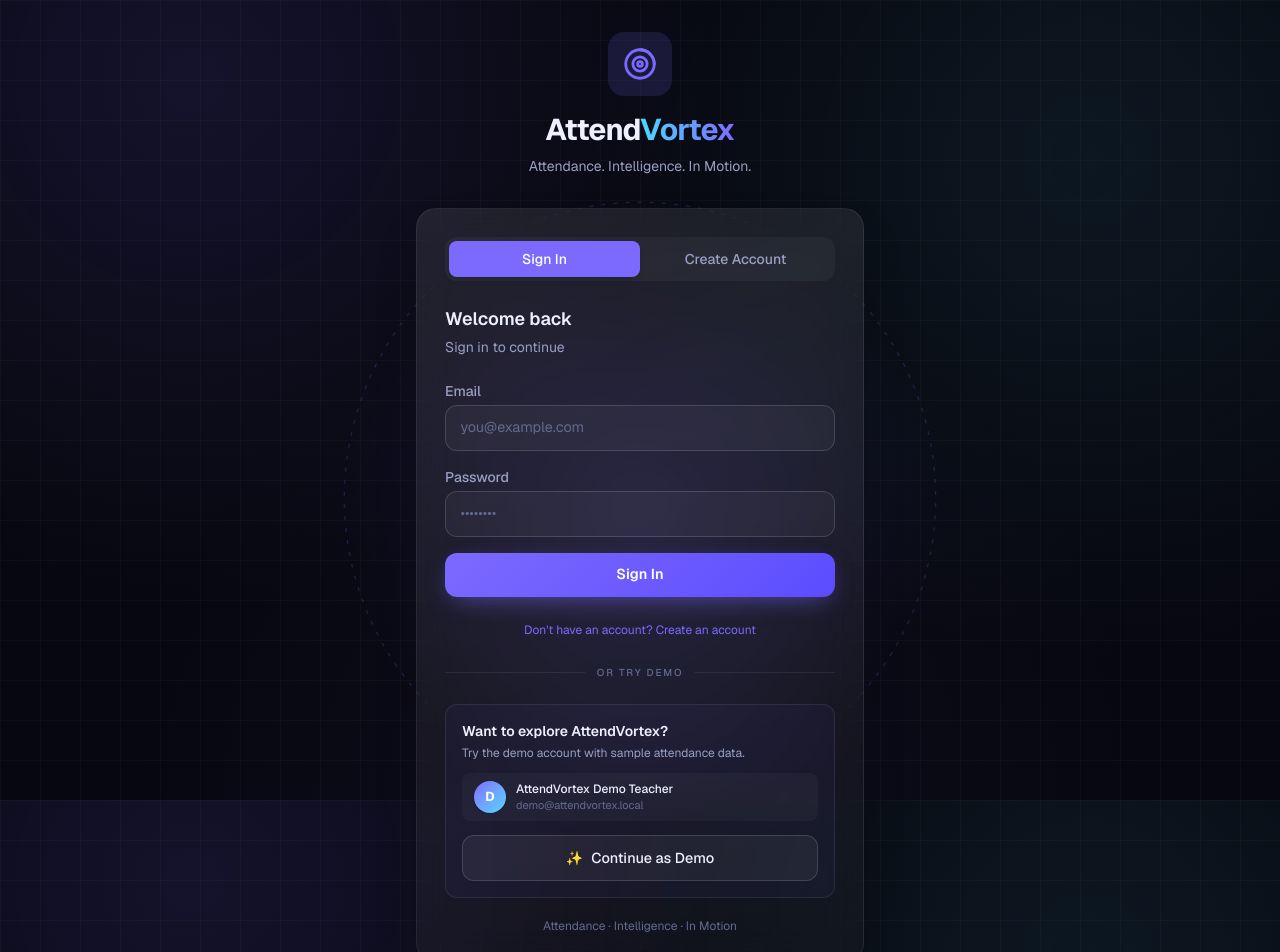
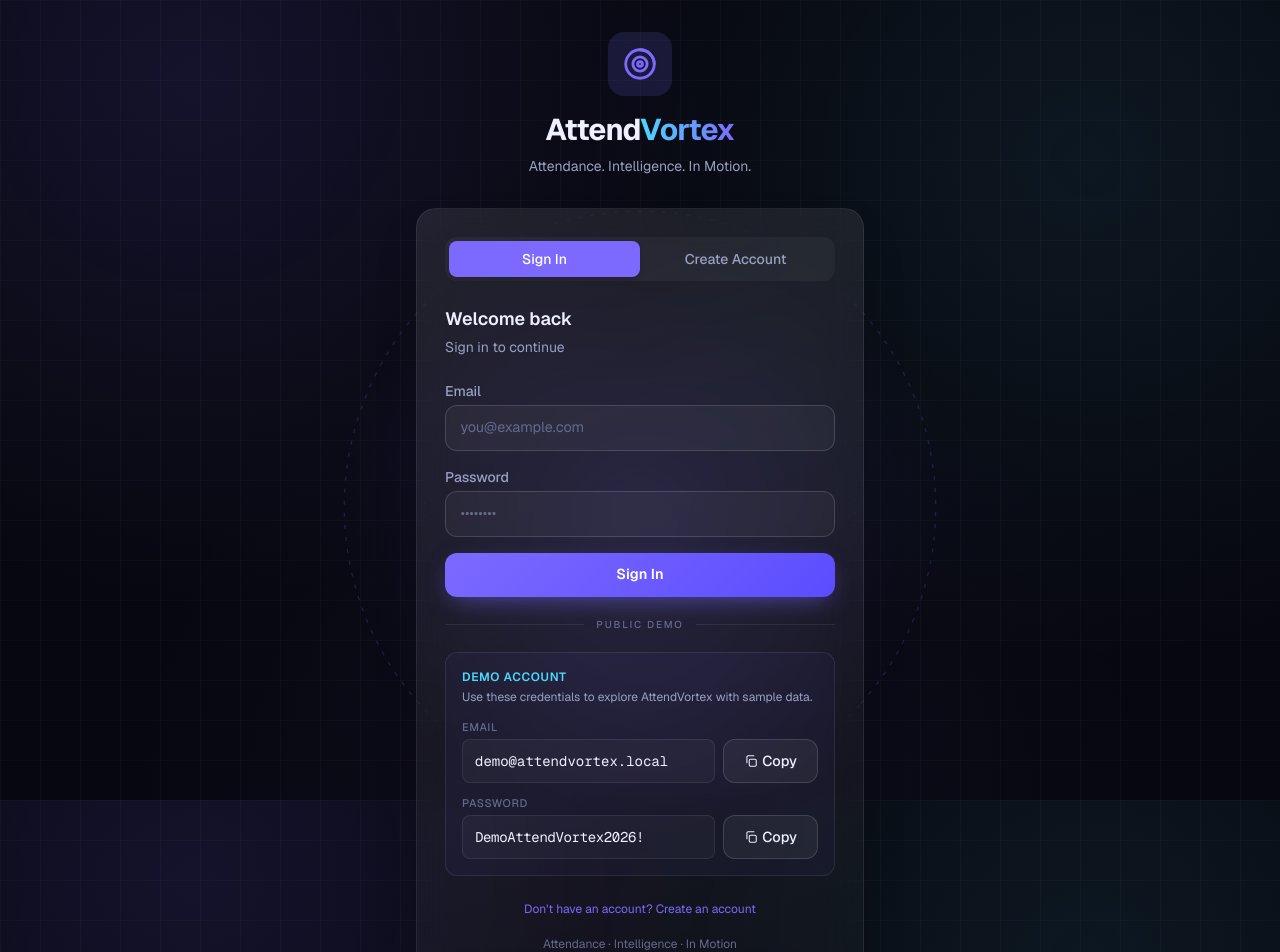
Before and after one commit to Adityaparida123/ClassVortex, a Next.js app in the folder frontend/: page /login in a window 1280 px wide. Shown: the top 952 px of the page. Built offline with nearby package versions, Linux system fonts and the light colour scheme.

Commit message:
feat: show public demo credentials on login page with copy buttons

```diff
--- a/frontend/app/login/page.tsx
+++ b/frontend/app/login/page.tsx
@@ -9,8 +9,10 @@ import { animateIn, continuousRotate } from "@/animations/index";
 import { prefersReducedMotion } from "@/lib/utils";
 import Icon from "@/components/ui/Icon";
 
+type CopyTarget = "email" | "password" | null;
+
 export default function LoginPage() {
-  const { login, loginDemo, register, isAuthenticated } = useAuth(false);
+  const { login, register, isAuthenticated } = useAuth(false);
   const router = useRouter();
   const [mode, setMode] = useState<"signin" | "register">("signin");
   const [name, setName] = useState("");
@@ -19,8 +21,7 @@ export default function LoginPage() {
   const [role, setRole] = useState("teacher");
   const [loading, setLoading] = useState(false);
   const [error, setError] = useState<string | null>(null);
-  const [demoLoading, setDemoLoading] = useState(false);
-  const [demoError, setDemoError] = useState<string | null>(null);
+  const [copied, setCopied] = useState<CopyTarget>(null);
 
   const logoRef = useRef<HTMLDivElement>(null);
   const formRef = useRef<HTMLFormElement>(null);
@@ -41,10 +42,15 @@ export default function LoginPage() {
     }
   }, []);
 
+  useEffect(() => {
+    if (!copied) return;
+    const t = window.setTimeout(() => setCopied(null), 1500);
+    return () => window.clearTimeout(t);
+  }, [copied]);
+
   const handleSubmit = async (e: FormEvent) => {
     e.preventDefault();
     setError(null);
-    setDemoError(null);
     setLoading(true);
     try {
       if (mode === "register") {
@@ -60,23 +66,30 @@ export default function LoginPage() {
     }
   };
 
-  const handleDemoLogin = async () => {
-    setDemoError(null);
-    setError(null);
-    setDemoLoading(true);
+  const handleCopy = async (target: Exclude<CopyTarget, null>) => {
+    const value = target === "email" ? DEMO_ACCOUNT.email : DEMO_ACCOUNT.password;
     try {
-      await loginDemo();
-    } catch (err) {
-      const apiErr = err as ApiError;
-      setDemoError(apiErr.message || "Demo login unavailable. Please try again later.");
-    } finally {
-      setDemoLoading(false);
+      if (typeof navigator !== "undefined" && navigator.clipboard?.writeText) {
+        await navigator.clipboard.writeText(value);
+      } else {
+        const ta = document.createElement("textarea");
+        ta.value = value;
+        ta.style.position = "fixed";
+        ta.style.opacity = "0";
+        document.body.appendChild(ta);
+        ta.select();
+        document.execCommand("copy");
+        document.body.removeChild(ta);
+      }
+      setCopied(target);
+    } catch {
+      setCopied(null);
     }
   };
 
   const toggleMode = () => {
     setError(null);
-    setDemoError(null);
+    setCopied(null);
     setMode((prev) => (prev === "signin" ? "register" : "signin"));
   };
 
@@ -119,7 +132,7 @@ export default function LoginPage() {
           <div className="mb-6 flex rounded-xl bg-[rgba(255,255,255,0.04)] p-1">
             <button
               type="button"
-              onClick={() => { setMode("signin"); setError(null); setDemoError(null); }}
+              onClick={() => { setMode("signin"); setError(null); setCopied(null); }}
               className={`flex-1 rounded-lg py-2 text-sm font-medium transition-all ${
                 mode === "signin"
                   ? "bg-[var(--primary)] text-white shadow-md"
@@ -130,7 +143,7 @@ export default function LoginPage() {
             </button>
             <button
               type="button"
-              onClick={() => { setMode("register"); setError(null); setDemoError(null); }}
+              onClick={() => { setMode("register"); setError(null); setCopied(null); }}
               className={`flex-1 rounded-lg py-2 text-sm font-medium transition-all ${
                 mode === "register"
                   ? "bg-[var(--primary)] text-white shadow-md"
@@ -233,7 +246,96 @@ export default function LoginPage() {
             )}
           </button>
 
-          <div className="mt-5 text-center">
+          {DEMO_MODE && mode === "signin" && (
+            <>
+              <div className="my-5 flex items-center gap-3">
+                <div className="h-px flex-1 bg-[var(--border)]" />
+                <span className="text-[10px] font-medium uppercase tracking-[0.18em] text-[var(--text-faint)]">
+                  Public Demo
+                </span>
+                <div className="h-px flex-1 bg-[var(--border)]" />
+              </div>
+
+              <div className="rounded-xl border border-[var(--border)] bg-[rgba(124,106,255,0.05)] p-4">
+                <h3 className="text-xs font-semibold uppercase tracking-wider text-[var(--primary-2)]">
+                  Demo Account
+                </h3>
+                <p className="mt-1 text-xs text-[var(--text-muted)]">
+                  Use these credentials to explore AttendVortex with sample data.
+                </p>
+
+                {/* Email row */}
+                <div className="mt-3.5">
+                  <div className="mb-1 flex items-center justify-between">
+                    <label className="text-[11px] font-medium uppercase tracking-wider text-[var(--text-faint)]">
+                      Email
+                    </label>
+                  </div>
+                  <div className="flex items-stretch gap-2">
+                    <div className="flex min-w-0 flex-1 items-center rounded-lg border border-[var(--border)] bg-[rgba(255,255,255,0.03)] px-3 py-2">
+                      <span className="truncate text-sm font-mono text-[var(--text)]">
+                        {DEMO_ACCOUNT.email}
+                      </span>
+                    </div>
+                    <button
+                      type="button"
+                      onClick={() => handleCopy("email")}
+                      className="btn-ghost shrink-0 px-3 py-2 text-xs"
+                      aria-label="Copy demo email"
+                    >
+                      {copied === "email" ? (
+                        <span className="flex items-center gap-1 text-[var(--success)]">
+                          <Icon name="check" size={14} />
+                          Copied
+                        </span>
+                      ) : (
+                        <span className="flex items-center gap-1">
+                          <Icon name="copy" size={14} />
+                          Copy
+                        </span>
+                      )}
+                    </button>
+                  </div>
+                </div>
+
+                {/* Password row */}
+                <div className="mt-3">
+                  <div className="mb-1 flex items-center justify-between">
+                    <label className="text-[11px] font-medium uppercase tracking-wider text-[var(--text-faint)]">
+                      Password
+                    </label>
+                  </div>
+                  <div className="flex items-stretch gap-2">
+                    <div className="flex min-w-0 flex-1 items-center rounded-lg border border-[var(--border)] bg-[rgba(255,255,255,0.03)] px-3 py-2">
+                      <span className="truncate text-sm font-mono tracking-tight text-[var(--text)]">
+                        {DEMO_ACCOUNT.password}
+                      </span>
+                    </div>
+                    <button
+                      type="button"
+                      onClick={() => handleCopy("password")}
+                      className="btn-ghost shrink-0 px-3 py-2 text-xs"
+                      aria-label="Copy demo password"
+                    >
+                      {copied === "password" ? (
+                        <span className="flex items-center gap-1 text-[var(--success)]">
+                          <Icon name="check" size={14} />
+                          Copied
+                        </span>
+                      ) : (
+                        <span className="flex items-center gap-1">
+                          <Icon name="copy" size={14} />
+                          Copy
+                        </span>
+                      )}
+                    </button>
+                  </div>
+                </div>
+              </div>
+            </>
+          )}
+
+          <div className={DEMO_MODE && mode === "signin" ? "mt-5 text-center" : "mt-5 text-center"}>
             <button
               type="button"
               onClick={toggleMode}
@@ -245,70 +347,7 @@ export default function LoginPage() {
             </button>
           </div>
 
-          {DEMO_MODE && mode === "signin" && (
-            <>
-              <div className="my-6 flex items-center gap-3">
-                <div className="h-px flex-1 bg-[var(--border)]" />
-                <span className="text-[10px] font-medium uppercase tracking-[0.18em] text-[var(--text-faint)]">
-                  or try demo
-                </span>
-                <div className="h-px flex-1 bg-[var(--border)]" />
-              </div>
-
-              {demoError && (
-                <div
-                  className="mb-4 rounded-xl border border-[rgba(251,113,133,0.25)] bg-[rgba(251,113,133,0.08)] px-4 py-2.5 text-xs text-[var(--danger)]"
-                  role="alert"
-                >
-                  {demoError}
-                </div>
-              )}
-
-              <div className="rounded-xl border border-[var(--border)] bg-[rgba(124,106,255,0.05)] p-4">
-                <h3 className="text-sm font-semibold text-[var(--text)]">
-                  Want to explore AttendVortex?
-                </h3>
-                <p className="mt-1 text-xs text-[var(--text-muted)]">
-                  Try the demo account with sample attendance data.
-                </p>
-
-                <div className="mt-3 flex items-center gap-2.5 rounded-lg bg-[rgba(255,255,255,0.03)] px-3 py-2">
-                  <div className="flex h-8 w-8 shrink-0 items-center justify-center rounded-full bg-gradient-to-br from-[var(--primary)] to-[var(--primary-2)] text-[13px] font-bold text-white shadow-sm">
-                    D
-                  </div>
-                  <div className="min-w-0 flex-1">
-                    <div className="truncate text-xs font-medium text-[var(--text)]">
-                      {DEMO_ACCOUNT.displayName}
-                    </div>
-                    <div className="truncate text-[11px] text-[var(--text-faint)]">
-                      {DEMO_ACCOUNT.email}
-                    </div>
-                  </div>
-                </div>
-
-                <button
-                  type="button"
-                  onClick={handleDemoLogin}
-                  className="btn-ghost mt-3.5 w-full"
-                  disabled={demoLoading || loading}
-                >
-                  {demoLoading ? (
-                    <span className="flex items-center justify-center gap-2">
-                      <span className="h-3.5 w-3.5 animate-spin rounded-full border-2 border-[var(--primary)]/30 border-t-[var(--primary)]" />
-                      Entering demo...
-                    </span>
-                  ) : (
-                    <span className="flex items-center justify-center gap-2">
-                      <span className="text-sm leading-none">✨</span>
-                      Continue as Demo
-                    </span>
-                  )}
-                </button>
-              </div>
-            </>
-          )}
-
-          <p className="mt-5 text-center text-xs text-[var(--text-faint)]">
+          <p className="mt-4 text-center text-xs text-[var(--text-faint)]">
             Attendance · Intelligence · In Motion
           </p>
         </form>
--- a/frontend/components/ui/Icon.tsx
+++ b/frontend/components/ui/Icon.tsx
@@ -72,6 +72,12 @@ const paths: Record<string, React.ReactNode> = {
       <path d="M12 3a9 9 0 0 1 9 9" />
     </>
   ),
+  copy: (
+    <>
+      <rect x="9" y="9" width="12" height="12" rx="2" />
+      <path d="M5 15V5a2 2 0 0 1 2-2h10" />
+    </>
+  ),
 };
 
 interface IconProps {
--- a/frontend/lib/constants.ts
+++ b/frontend/lib/constants.ts
@@ -9,6 +9,7 @@ export const DEMO_MODE: boolean =
 export const DEMO_ACCOUNT = {
   displayName: "AttendVortex Demo Teacher",
   email: "demo@attendvortex.local",
+  password: "DemoAttendVortex2026!",
 } as const;
 
 export const NAV_ITEMS = [
```
